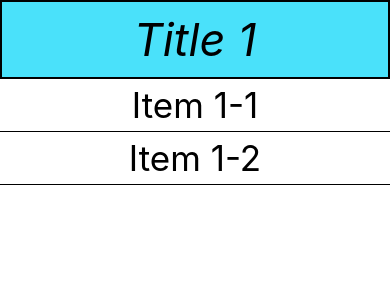
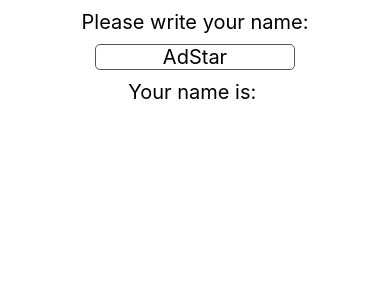
Before and after one commit to DucTran2310/ReactNative_Beginner, a React Native app: screen / in a window 390 px wide. Shown: the top 300 px of the page. Built offline with nearby package versions, Linux system fonts and the light colour scheme.

Commit message:
Text field

```diff
--- a/App.js
+++ b/App.js
@@ -1,148 +1,46 @@
 import React, { useState } from 'react';
-import { FlatList, RefreshControl, ScrollView, SectionList, StyleSheet, Text, View } from 'react-native';
-
-
-export const arrItems = [
-  { name: 'Item 1' },
-  { name: 'Item 2' },
-  { name: 'Item 3' },
-  { name: 'Item 4' },
-  { name: 'Item 5' },
-  { name: 'Item 6' },
-  { name: 'Item 7' },
-  { name: 'Item 8' },
-  { name: 'Item 9' },
-  { name: 'Item 10' },
-  { name: 'Item 11' },
-  { name: 'Item 12' },
-];
-
-export const data = [
-  {
-    title: 'Title 1',
-    data: ['Item 1-1', 'Item 1-2', 'Item 1-3'],
-  },
-  {
-    title: 'Title 2',
-    data: ['Item 2-1', 'Item 2-2', 'Item 2-3'],
-  },
-  {
-    title: 'Title 3',
-    data: ['Item 3-1'],
-  },
-  {
-    title: 'Title 4',
-    data: ['Item 4-1', 'Item 4-2'],
-  }
-]
+import { FlatList, RefreshControl, ScrollView, SectionList, StyleSheet, Text, TextInput, View } from 'react-native';
 
 const App = () => {
 
-  const [listItems, setListItems] = useState(arrItems);
-  const [refreshing, setRefreshing] = useState(false);
-  const [Sections, setSections] = useState([
-    {
-      title: 'Title 1',
-      data: ['Item 1-1', 'Item 1-2'],
-    },
-  ]);
-
-  const onRefresh = () => {
-    setRefreshing(true);
-    const adding_index = Sections.length + 1;
-    setSections([...Sections,
-    {
-      title: 'Title ' + adding_index,
-      data:
-        [
-          'Item ' + adding_index + '-1',
-          'Item ' + adding_index + '-2'
-        ],
-    }
-    ]);
-    setRefreshing(false);
-  }
+  const [name, setName] = useState('');
 
   return (
-    /* EXERCISE */
-    <SectionList
-      keyExtractor={(item, index) => index.toString()}
-      sections={Sections}
-      renderItem={({ item }) => (
-        <View style={styles.item}>
-          <Text style={styles.text_item}>{item}</Text>
-        </View >
-      )}
-      renderSectionHeader={({ section }) => (
-        <View style={styles.header}>
-          <Text style={styles.text_header}>{section.title}</Text>
-        </View>
-      )}
-      refreshControl={
-        < RefreshControl
-          refreshing={refreshing}
-          onRefresh={onRefresh}
-        />
-      }
-    />
-
-    /* SECTION LIST */
-    // <SectionList
-    //   keyExtractor={(item, index) => index.toString()}
-    //   sections={data}
-    //   renderItem={({ item }) => (
-    //     <Text style={styles.text}>{item}</Text>
-    //   )}
-    //   renderSectionHeader={({ section }) => (
-    //     <View style={styles.item}>
-    //       <Text style={styles.text}>{section.title}</Text>
-    //     </View>
-    //   )}
-    // />
-
-    /* FLAT LIST */
-    // <FlatList
-    //   data={listItems}
-    //   keyExtractor={(item, index) => index.toString()}
-    //   renderItem={({ item }) => (
-    //     <View style={styles.item}>
-    //       <Text style={styles.text}>{item.name}</Text>
-    //     </View>
-    //   )}
-    //   refreshControl={
-    //     <RefreshControl
-    //       refreshing={refreshing}
-    //       onRefresh={onRefresh}
-    //       color={['#ff00ff']}
-    //     />
-    //   }
-    // />
+    <View style={styles.body}>
+      <Text style={styles.text}>
+        Please write your name:
+      </Text>
+      <TextInput
+        style={styles.input}
+        placeholder={'AdStar'}
+        onChangeText={(value) => setName(value)}
+      />
+      <Text style={styles.text}>
+        Your name is: {name}
+      </Text>
+    </View>
   );
 };
 
 const styles = StyleSheet.create({
-  header: {
-    backgroundColor: '#4ae1fa',
-    justifyContent: 'center',
-    alignItems: 'center',
-    borderWidth: 2,
+  body: {
+    flex: 1,
+    backgroundColor: '#fff',
+    alignItems: 'center'
   },
-  item: {
-    borderBottomWidth: 1,
-    justifyContent: 'center',
-    alignItems: 'center',
+  text: {
+    color: '#000',
+    fontSize: 20,
+    margin: 10
   },
-  text_header: {
-    color: '#000000',
-    fontSize: 45,
-    fontStyle: 'italic',
-    margin: 10,
-  },
-  text_item: {
-    color: '#000000',
-    fontSize: 35,
-    margin: 5,
-  },
+  input: {
+    width: 200,
+    borderWidth: 1,
+    borderColor: '#555',
+    borderRadius: 5,
+    textAlign: 'center',
+    fontSize: 20
+  }
 });
 
 export default App;
```
